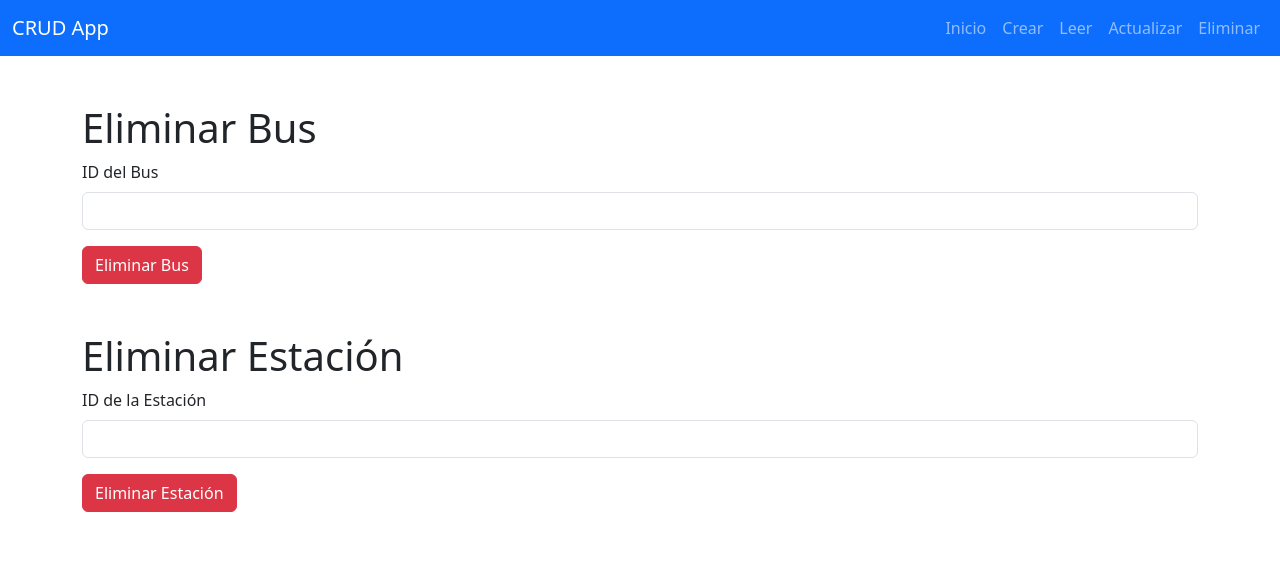
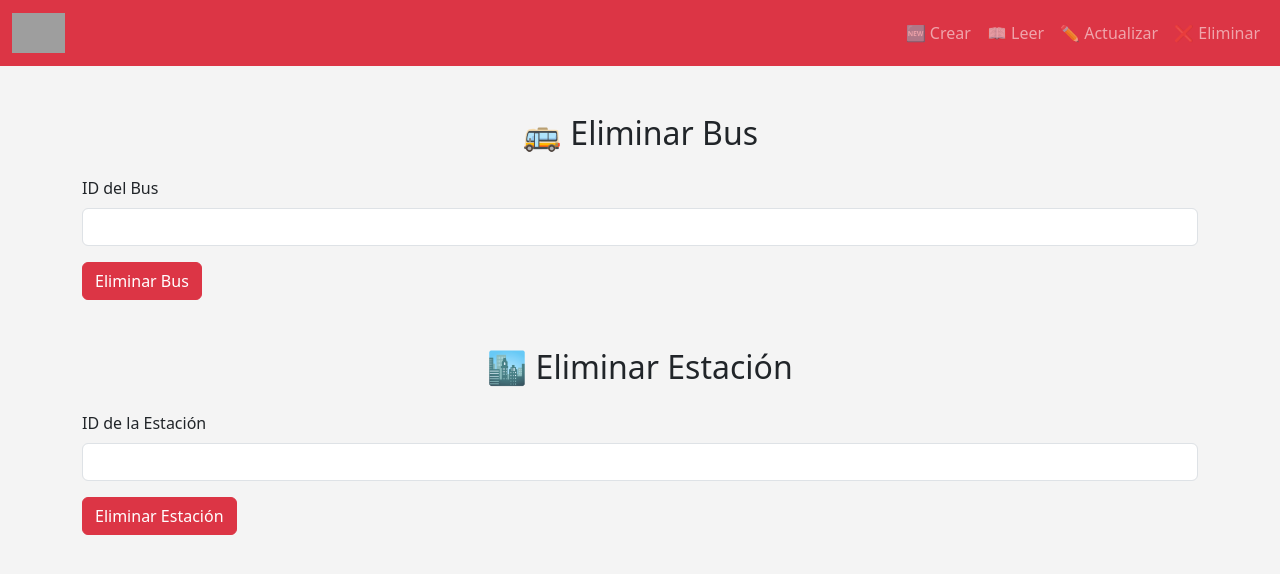
Before and after one commit to Juanes0706/Proyecto, a FastAPI app: page /delete in a window 1280 px wide. Shown: the top 574 px of the page. Run offline with FastAPI, Linux system fonts and the light colour scheme; grey boxes are pictures that could not be loaded.

Commit message:
maquillaje otra vez ahora en delete

```diff
--- a/templates/DeletePage.html
+++ b/templates/DeletePage.html
@@ -5,24 +5,34 @@
     <meta name="viewport" content="width=device-width, initial-scale=1" />
     <title>Eliminar Buses y Estaciones</title>
     <link href="https://cdn.jsdelivr.net/npm/bootstrap@5.3.0-alpha1/dist/css/bootstrap.min.css" rel="stylesheet" />
+    <style>
+        body {
+            background-color: #f4f4f4;
+        }
+        .navbar-brand img {
+            height: 40px;
+        }
+    </style>
 </head>
 <body>
-<nav class="navbar navbar-expand-lg navbar-dark bg-primary">
+<nav class="navbar navbar-expand-lg navbar-dark bg-danger">
     <div class="container-fluid">
-        <a class="navbar-brand" href="#">CRUD App</a>
+        <a class="navbar-brand" href="/">
+            <img src="/static/img/logo transmilenio.png" alt="Logo TransMilenio">
+        </a>
         <div id="navbarNav">
             <ul class="navbar-nav">
-                <li class="nav-item"><a class="nav-link" href="/">Inicio</a></li>
-                <li class="nav-item"><a class="nav-link" href="/create">Crear</a></li>
-                <li class="nav-item"><a class="nav-link" href="/read">Leer</a></li>
-                <li class="nav-item"><a class="nav-link" href="/update">Actualizar</a></li>
-                <li class="nav-item"><a class="nav-link" href="/delete">Eliminar</a></li>
+                <li class="nav-item"><a class="nav-link" href="/create">🆕 Crear</a></li>
+                <li class="nav-item"><a class="nav-link" href="/read">📖 Leer</a></li>
+                <li class="nav-item"><a class="nav-link" href="/update">✏️ Actualizar</a></li>
+                <li class="nav-item"><a class="nav-link" href="/delete">❌ Eliminar</a></li>
             </ul>
         </div>
     </div>
 </nav>
+
 <div class="container mt-5">
-    <h1>Eliminar Bus</h1>
+    <h2 class="text-center mb-4">🚌 Eliminar Bus</h2>
     <form id="eliminarBusForm">
         <div class="mb-3">
             <label for="idBusEliminar" class="form-label">ID del Bus</label>
@@ -31,7 +41,7 @@
         <button type="submit" class="btn btn-danger">Eliminar Bus</button>
     </form>
 
-    <h1 class="mt-5">Eliminar Estación</h1>
+    <h2 class="text-center mt-5 mb-4">🏙️ Eliminar Estación</h2>
     <form id="eliminarEstacionForm">
         <div class="mb-3">
             <label for="idEstacionEliminar" class="form-label">ID de la Estación</label>
@@ -51,10 +61,10 @@
             method: "DELETE",
         });
         if (response.ok) {
-            alert("Bus eliminado");
+            alert("✅ Bus eliminado exitosamente");
             e.target.reset();
         } else {
-            alert("Error al eliminar bus");
+            alert("❌ Error al eliminar bus");
         }
     });
 
@@ -67,10 +77,10 @@
             method: "DELETE",
         });
         if (response.ok) {
-            alert("Estación eliminada");
+            alert("✅ Estación eliminada exitosamente");
             e.target.reset();
         } else {
-            alert("Error al eliminar estación");
+            alert("❌ Error al eliminar estación");
         }
     });
 </script>
```
